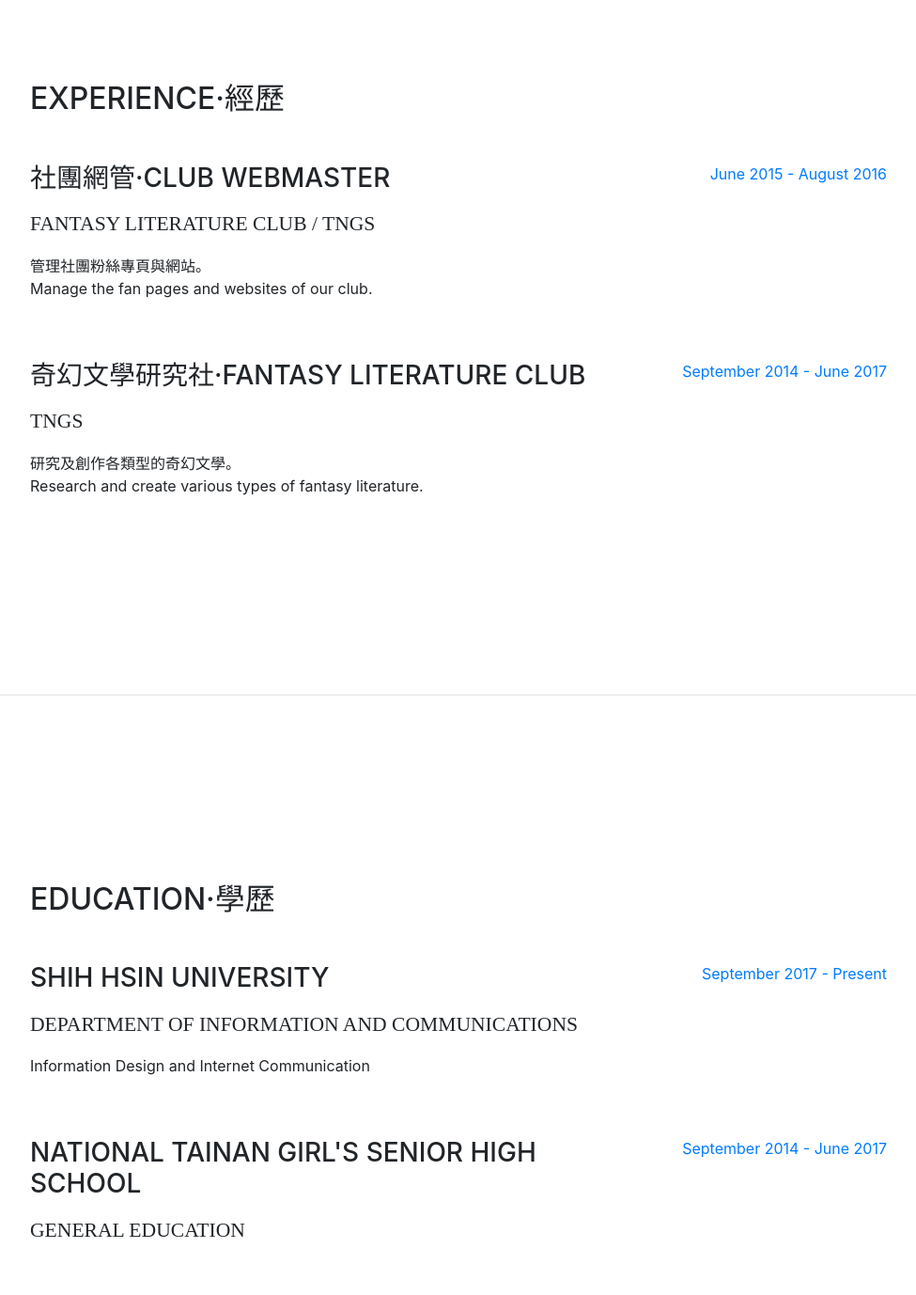
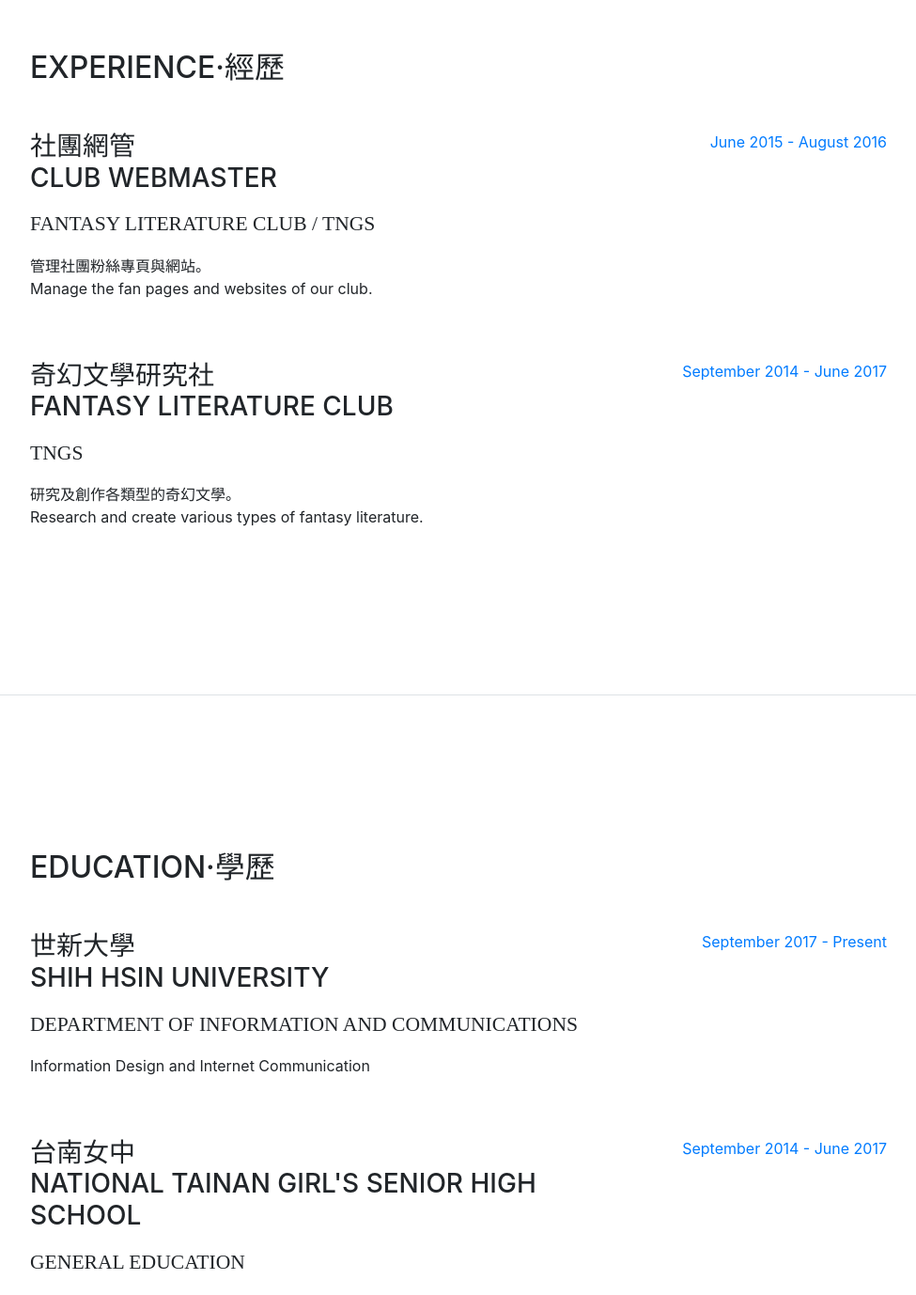
Before and after one commit to ciru127/ciru127.github.io, a website with bundled scripts: page index.html in a window 1280 px wide. Shown: the part 860-2238 px from the top of the page at 94% size, without its empty margins (288-1263 px from the left). Built offline with nearby package versions, Linux system fonts and the light colour scheme; a web font is replaced by a local one.

Commit message:
Add files via upload

```diff
--- a/index.html
+++ b/index.html
@@ -21,8 +21,8 @@
     <link href="vendor/simple-line-icons/css/simple-line-icons.css" rel="stylesheet">
 
     <!-- Custom styles for this template -->
-    <link href="css/resume.min.css" rel="stylesheet">
-	<link href="css/myresume.min.css" rel="stylesheet">
+    <link href="css/resume.css" rel="stylesheet">
+	<link href="css/myresume.min2.css" rel="stylesheet">
 
   </head>
 
@@ -122,7 +122,7 @@
 
           <div class="resume-item d-flex flex-column flex-md-row mb-5">
             <div class="resume-content mr-auto">
-              <h3 class="mb-0">社團網管‧Club Webmaster</h3>
+              <h3 class="mb-0">社團網管<br>Club Webmaster</h3>
               <div class="subheading mb-3">Fantasy Literature Club / TNGS</div>
               <p>管理社團粉絲專頁與網站。<br>Manage the fan pages and websites of our club.</p>
             </div>
@@ -133,7 +133,7 @@
 
           <div class="resume-item d-flex flex-column flex-md-row mb-5">
             <div class="resume-content mr-auto">
-              <h3 class="mb-0">奇幻文學研究社‧Fantasy Literature Club</h3>
+              <h3 class="mb-0">奇幻文學研究社<br>Fantasy Literature Club</h3>
               <div class="subheading mb-3">TNGS</div>
               <p>研究及創作各類型的奇幻文學。<br>Research and create various types of fantasy literature.</p>
             </div>
@@ -153,7 +153,7 @@
 
           <div class="resume-item d-flex flex-column flex-md-row mb-5">
             <div class="resume-content mr-auto">
-              <h3 class="mb-0">Shih Hsin University</h3>
+              <h3 class="mb-0">世新大學<br>Shih Hsin University</h3>
               <div class="subheading mb-3">Department of Information and Communications</div>
               <div>Information Design and Internet Communication</div>
               <p></p>
@@ -165,7 +165,7 @@
 
           <div class="resume-item d-flex flex-column flex-md-row">
             <div class="resume-content mr-auto">
-              <h3 class="mb-0">National Tainan Girl's Senior High School</h3>
+              <h3 class="mb-0">台南女中<br>National Tainan Girl's Senior High School</h3>
               <div class="subheading mb-3"> General Education</div>
               <p></p>
             </div>
```
